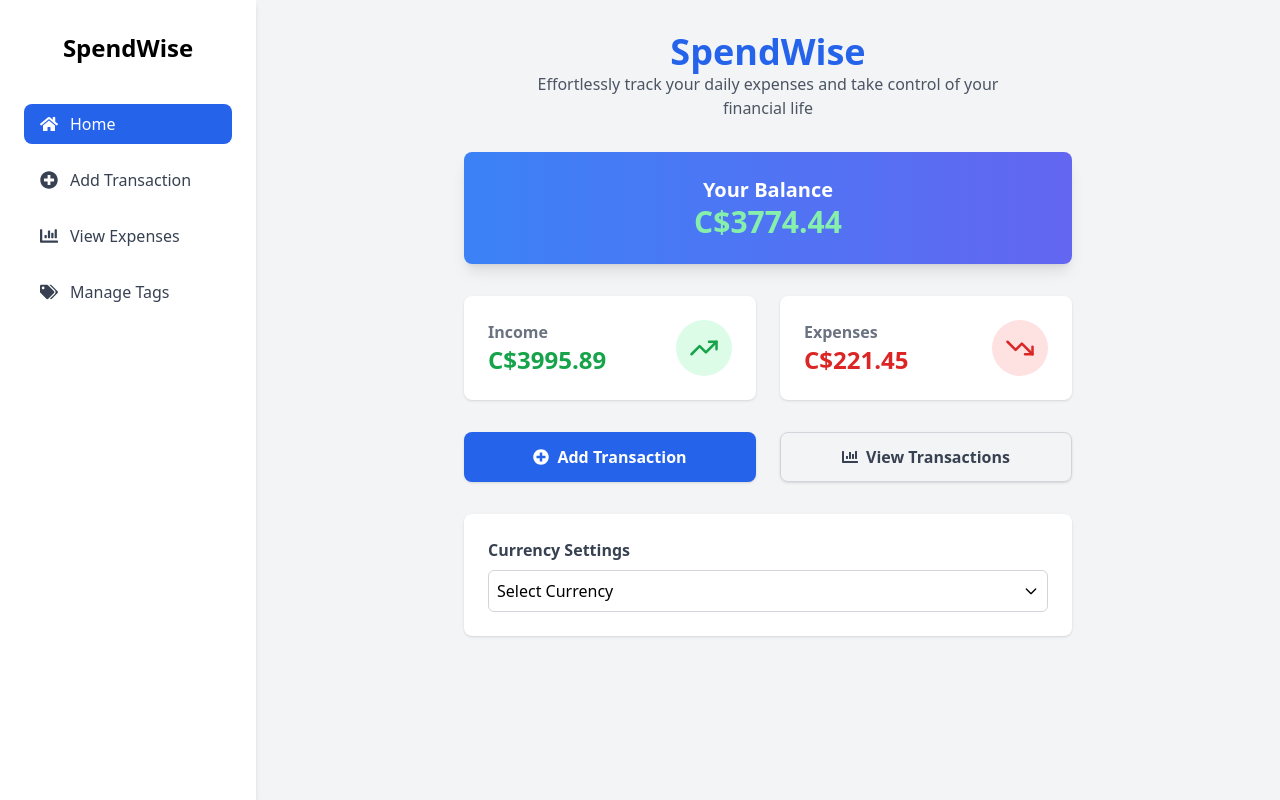
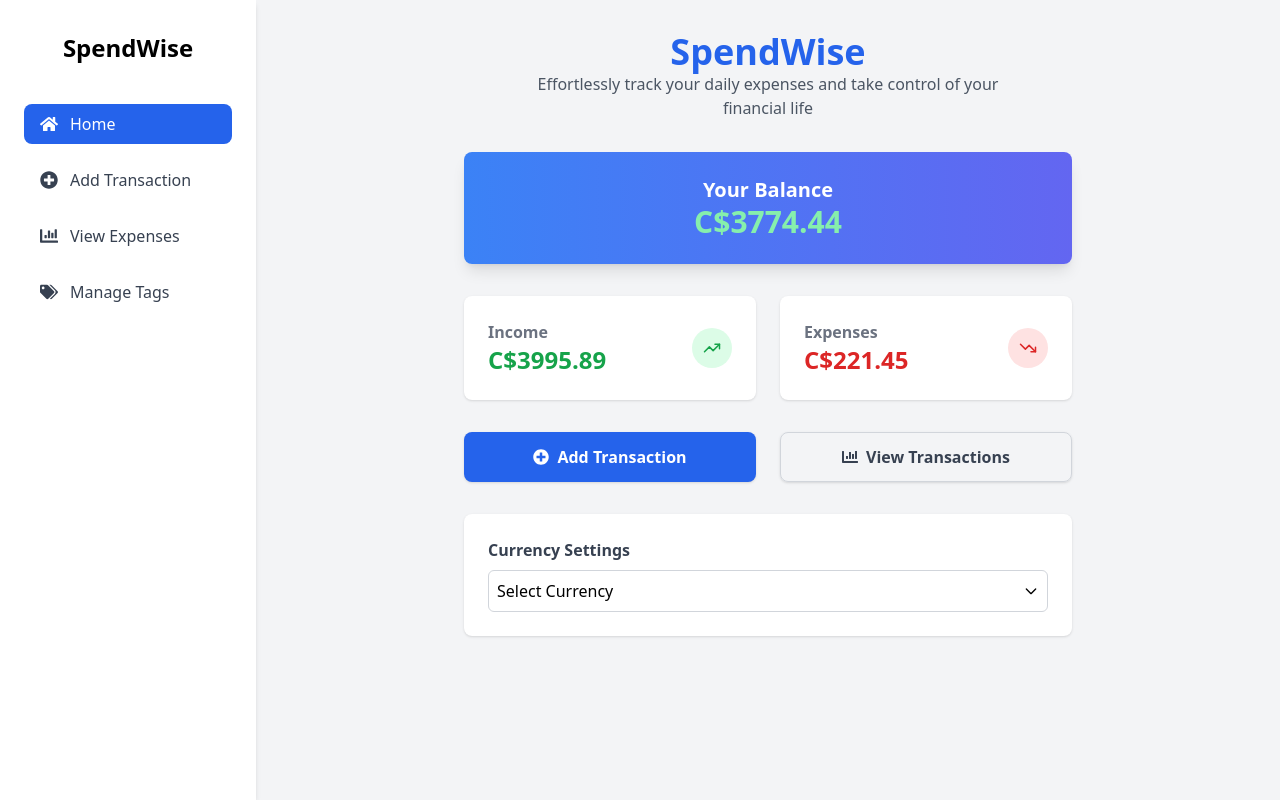
Before and after one commit to Sanduni4822/CashFlow-Tracker-Individual-, a React (Vite) app: page / in a window 1280 px wide. Built offline with nearby package versions, Linux system fonts and the light colour scheme.

Commit message:
Reduced arrow icon size & Decreased icon container size

```diff
--- a/src/components/StatCard.jsx
+++ b/src/components/StatCard.jsx
@@ -7,8 +7,8 @@ const StatCard = ({ label, value, icon, color, bgColor }) => {
         <h4 className="text-gray-500 font-semibold">{label}</h4>
         <p className={`text-2xl font-bold ${color}`}>{value}</p>
       </div>
-      <div className={`w-14 h-14 flex items-center justify-center rounded-full ${bgColor}`}>
-        <div className={`text-3xl ${color}`}>
+      <div className={`w-10 h-10 flex items-center justify-center rounded-full ${bgColor}`}>
+        <div className={`text-lg ${color}`}> {/* Smaller icon size */}
           {icon}
         </div>
       </div>
```
